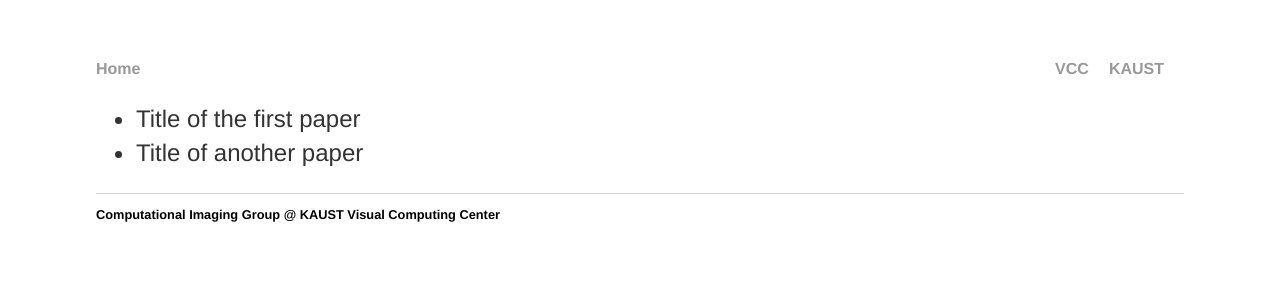
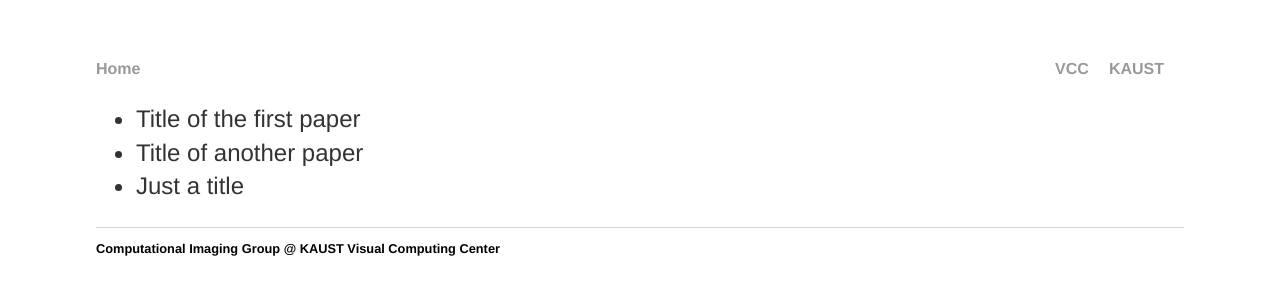
Before and after one commit to vccimaging/vccimaging.github.io, a Jekyll site: the page built from publications.html, in a window 1280 px wide. Shown: the top 300 px of the page. Built offline with Jekyll 4.4.1, drawn with Linux system fonts in a browser that asks for light colours.

Commit message:
Update publications.yaml

```diff
--- a/_data/publications.yaml
+++ b/_data/publications.yaml
@@ -13,3 +13,7 @@
   Year: 2015
   PDF: http://www.kaust.edu.sa
   Image: Images/heidrich.jpg
+
+- Pub3:
+  Title: Just a title
+  Authors: Sole Author
```
